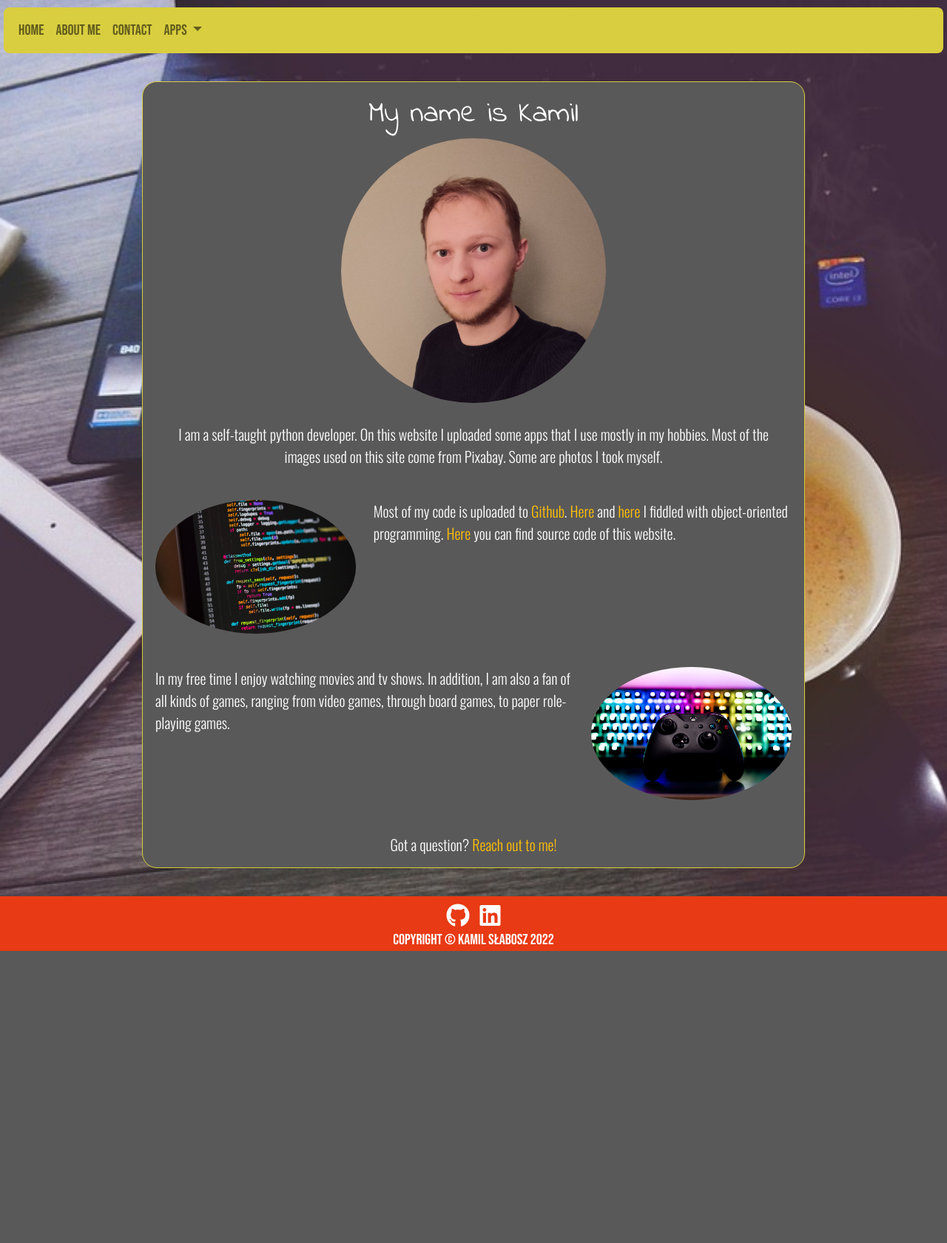
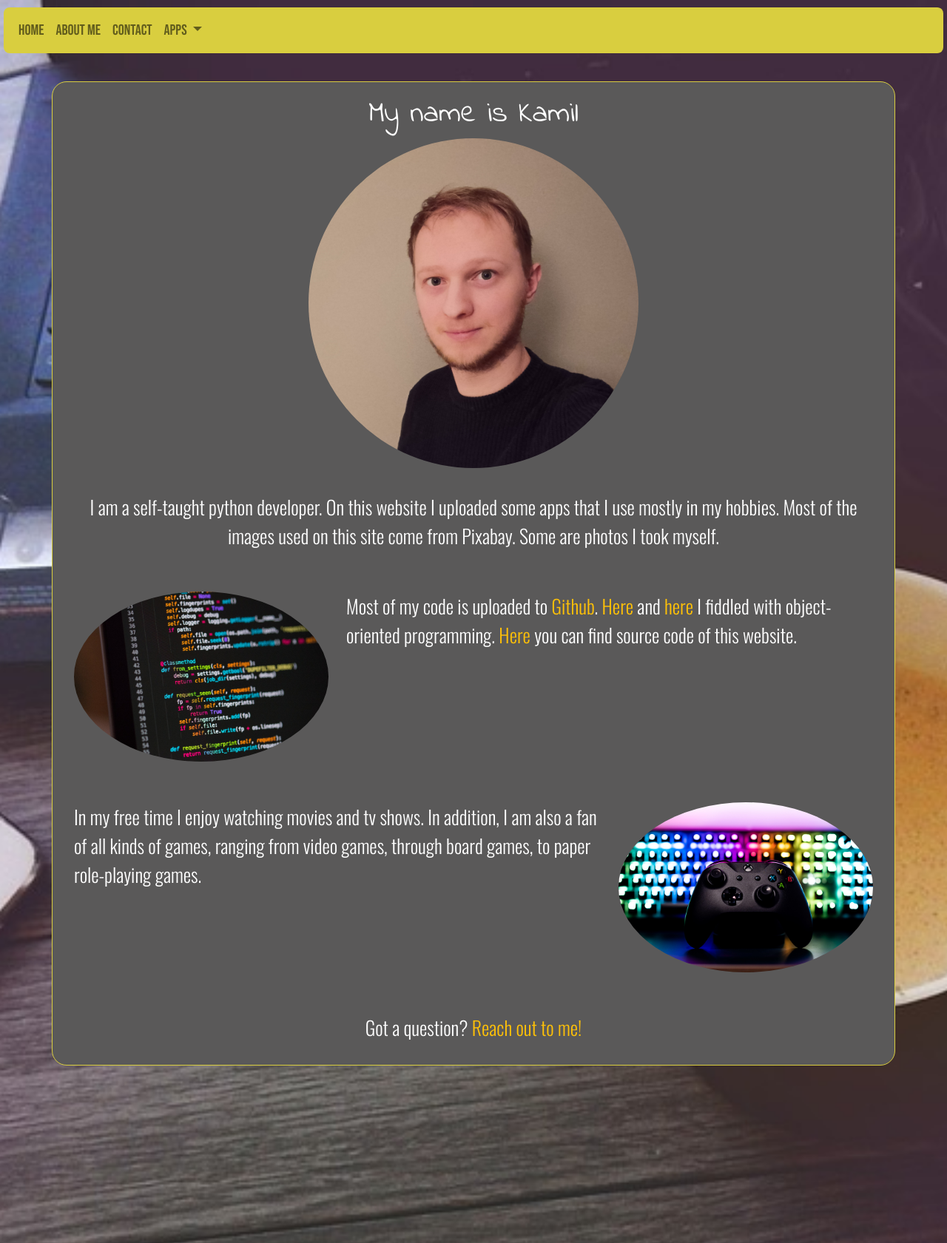
Before and after one commit to kamilslabosz/Tabletop-Group, a Flask app: page /about in a window 1280 px wide. Shown: the top 1681 px of the page at 74% size. Before the commit the page ends 1286 px from the top, so only its background shows below. Run offline with Flask 2, Linux system fonts and the light colour scheme; some libraries are stand-ins or nearby versions.

Commit message:
Changes to about page minor css changes

```diff
--- a/static/css/styles.css
+++ b/static/css/styles.css
@@ -261,7 +261,8 @@ a:hover {
 }
 
 #about-container {
-    margin: 3% 15%;
+    margin-top: 3%;
+    margin-bottom: 27%;
 }
 
 .text-margin {
@@ -281,3 +282,8 @@ a:hover {
     margin-left: 20%;
     margin-right: 20%;
 }
+
+.about-text {
+    font-size: 3.25vmin;
+    font-weight: 300;
+}
--- a/templates/about.html
+++ b/templates/about.html
@@ -2,29 +2,29 @@
 <div class="background" style="background-image: url({{ url_for('static', filename='img/about-bg.jpg')}})">
 {% include "navbar.html" %}
 
-    <div class="container-center text-center space-above" id="about-container">
+    <div class="container text-center space-above" id="about-container">
         <h1 class="header-text">My name is Kamil</h1>
         <img class="rounded-pic" src="{{ url_for('static', filename='img/me.jpg')}}" alt="my_pic">
         <br>
-        <p class="lead text-margin" >I am a self-taught python developer. On this website I uploaded some apps that I use mostly in my hobbies. Most of the images used on this site come from Pixabay. Some are photos I took myself.</p>
+        <p class="about-text text-margin" >I am a self-taught python developer. On this website I uploaded some apps that I use mostly in my hobbies. Most of the images used on this site come from Pixabay. Some are photos I took myself.</p>
         <div class="row skills-l align-middle">
         <div class="col-6 col-lg-4">
         <img class="rounded-pic about-pic" src="{{ url_for('static', filename='img/programming.jpg')}}" alt="code_img">
         </div>
             <div class="col-6 col-lg-8">
-            <p class="lead align-middle">Most of my code is uploaded to <a href="https://github.com/kamilslabosz">Github</a>. <a href="https://github.com/kamilslabosz/turtle_invaders">Here</a> and <a href="https://github.com/kamilslabosz/breakout_game">here</a> I fiddled with object-oriented programming. <a href="https://github.com/kamilslabosz/personal_website">Here</a> you can find source code of this website.</p>
+            <p class="about-text">Most of my code is uploaded to <a href="https://github.com/kamilslabosz">Github</a>. <a href="https://github.com/kamilslabosz/turtle_invaders">Here</a> and <a href="https://github.com/kamilslabosz/breakout_game">here</a> I fiddled with object-oriented programming. <a href="https://github.com/kamilslabosz/personal_website">Here</a> you can find source code of this website.</p>
             </div>
         </div>
         <div class="row skills-l">
 
         <div class="col-6 col-lg-8">
-        <p class="lead">In my free time I enjoy watching movies and tv shows. In addition, I am also a fan of all kinds of games, ranging from video games, through board games, to paper role-playing games.</p>
+        <p class="about-text">In my free time I enjoy watching movies and tv shows. In addition, I am also a fan of all kinds of games, ranging from video games, through board games, to paper role-playing games.</p>
         </div>
         <div class=" col-6 col-lg-4">
         <img class="rounded-pic about-pic" src="{{ url_for('static', filename='img/hobbies.jpg')}}" alt="hobbies_img">
         </div>
         </div>
-        <p class="lead">Got a question? <a href="{{ url_for('contact_me') }}">Reach out to me!</a></p>
+        <p class="about-text">Got a question? <a href="{{ url_for('contact_me') }}">Reach out to me!</a></p>
     </div>
 
 {% include 'footer.html'%}
--- a/templates/root.html
+++ b/templates/root.html
@@ -10,7 +10,7 @@
       {% if need_expansion %}
       <p class="lead error-text">You need at least one expansion to play with 5+ players</p>
       {% endif %}
-<!--      {{ wtf.quick_form(form, novalidate=True) }}-->
+
             <form action method="POST" class="form" novalidate>
             {{ form.csrf_token }}
 
```
